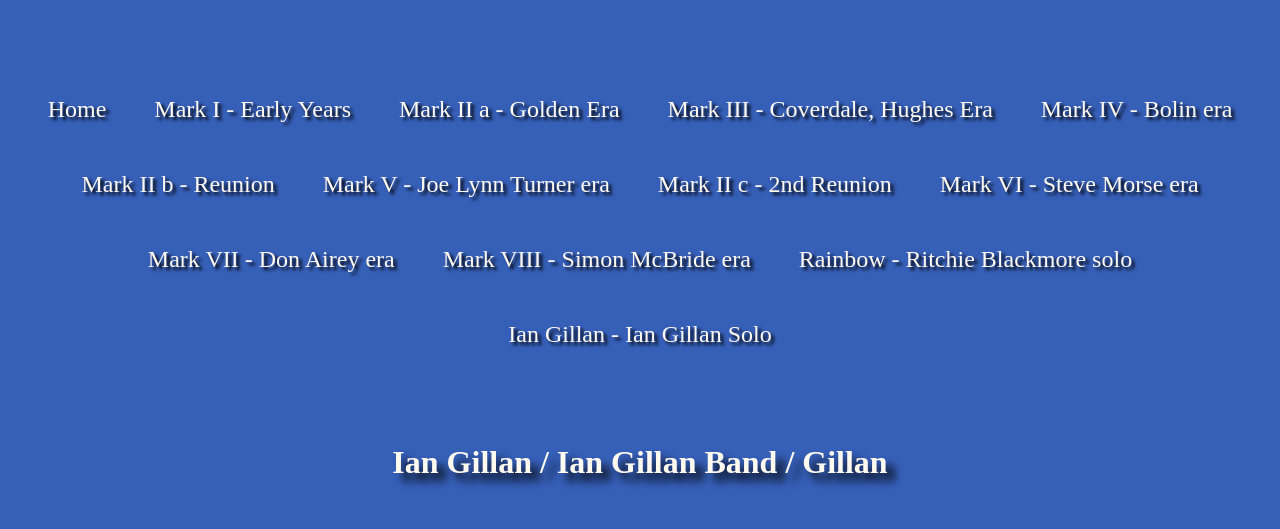
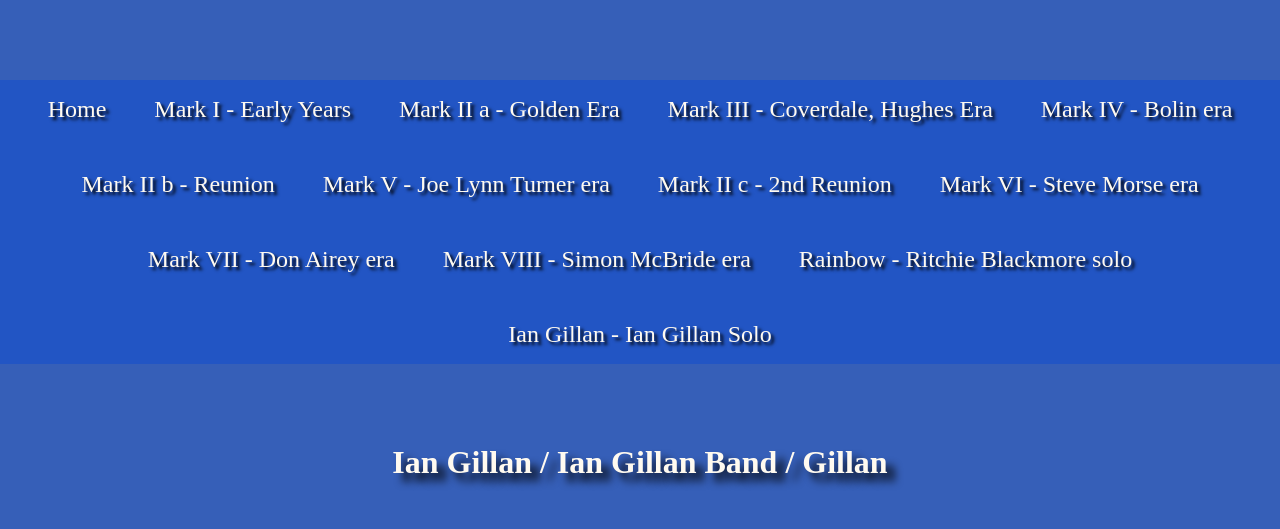
Before and after one commit to code-by-shannon/deep-purple-site, a PHP site: page /gillan.php in a window 1280 px wide. Shown: the top 529 px of the page. Run offline with PHP 8.4, Linux system fonts and the light colour scheme; some web fonts are replaced.

Commit message:
changed bg color on nav and styled footer navs

```diff
--- a/css/base.css
+++ b/css/base.css
@@ -16,6 +16,10 @@
 }
 
 /****** nav bar *****/
+#main-nav{
+    background-color: purple;
+}
+
 #main-nav ul{
     margin:5rem auto 5rem;
     display:flex;
@@ -189,5 +193,5 @@
     padding:2rem;
     text-decoration: none;
     color:black;
-    border-radius:4px;
+    border-radius:8px;
 }
--- a/css/gillan.css
+++ b/css/gillan.css
@@ -17,3 +17,8 @@
     margin-top:3rem;
     margin-bottom:1.8rem;
 }
+
+/****** nav bar *****/
+#main-nav{
+    background-color: rgb(34, 85, 196);
+}
--- a/css/rainbow.css
+++ b/css/rainbow.css
@@ -22,3 +22,8 @@
     margin-top:3rem;
     margin-bottom:2rem;
 }
+
+/****** nav bar *****/
+#main-nav{
+    background-color: rgb(178, 75, 11);
+}
--- a/includes/footer.php
+++ b/includes/footer.php
@@ -23,6 +23,7 @@
         border:solid 1px black;
         background-color: floralwhite;
         color:black;
+        border-radius: 8px;
     }
 
     #shannon{
```
